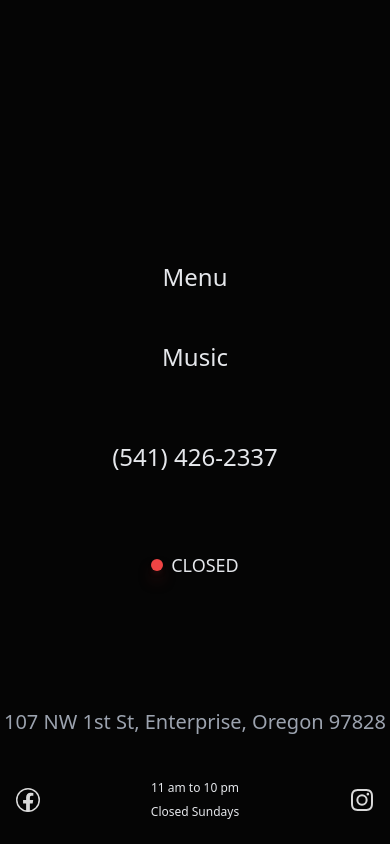
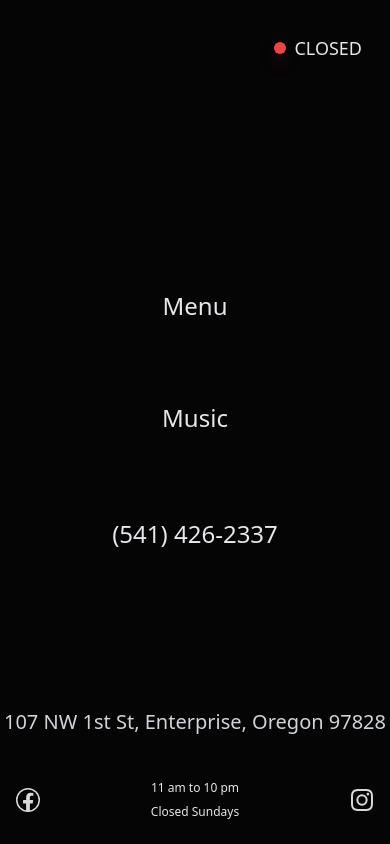
Before and after one commit to garikAsplund/range_rider, a SvelteKit app: page / in a window 390 px wide. Built offline with nearby package versions, Linux system fonts and the light colour scheme.

Commit message:
better mobile layout

```diff
--- a/src/routes/+layout.svelte
+++ b/src/routes/+layout.svelte
@@ -89,7 +89,7 @@
 		class="fixed bottom-0 left-0 right-0 z-10 flex-col justify-center mb-4 text-center text-white"
 	>
 		<p
-			class="pb-2 text-xl text-center text-gray-400 -translate-y-7 md:text-gray-200 font-extralight"
+			class="pb-2 text-xl text-center text-gray-300 -translate-y-7 md:text-gray-200 font-extralight"
 		>
 			{#if $page.data.path != 'Music'}
 				<a
--- a/src/routes/+page.svelte
+++ b/src/routes/+page.svelte
@@ -20,17 +20,18 @@
 <nav
 	class="container relative z-10 flex flex-col items-center justify-center min-h-screen p-4 mx-auto text-2xl font-thin text-gray-200 bg-black/50 md:min-h-fit md:justify-between md:flex-row md:hidden"
 	aria-label="Main navigation"
->
+>	<div class="absolute top-0 right-0 m-7"><OpenSign bind:isOpen /></div>
+
 	<!-- Order now! -->
 	<button
-		class="p-4 border-red-500 border rounded-sm hover:opacity-85 {isOpen ? '' : 'hidden'}"
+		class="p-5 m-5 border-red-500 border rounded-sm hover:opacity-85 {isOpen ? '' : 'hidden'}"
 		aria-hidden={!isOpen}
 		><a href="https://www.toasttab.com/range-rider-107-northwest-1st-street/v3">Order now!</a
 		></button
 	><!-- Menu -->
-	<button class="p-4 m-2 hover:opacity-85"><a href="/menu" aria-label="Menu">Menu</a></button>
+	<button class="p-5 m-5 hover:opacity-85"><a href="/menu" aria-label="Menu">Menu</a></button>
 	<!-- Music -->
-	<button class="p-4 m-2 hover:opacity-85"><a href="/music" aria-label="Music">Music</a></button>
+	<button class="p-5 m-5 hover:opacity-85"><a href="/music" aria-label="Music">Music</a></button>
 	<!-- Phone number: clickable link on mobile, plain text on desktop -->
 	<div class="m-11">
 		{#if isMobile}
@@ -42,5 +43,4 @@
 		{/if}
 	</div>
 	<!-- Contact -->
-	<div class="m-7"><OpenSign bind:isOpen /></div>
 </nav>
```
Also changed, not shown: static/robots.txt.
